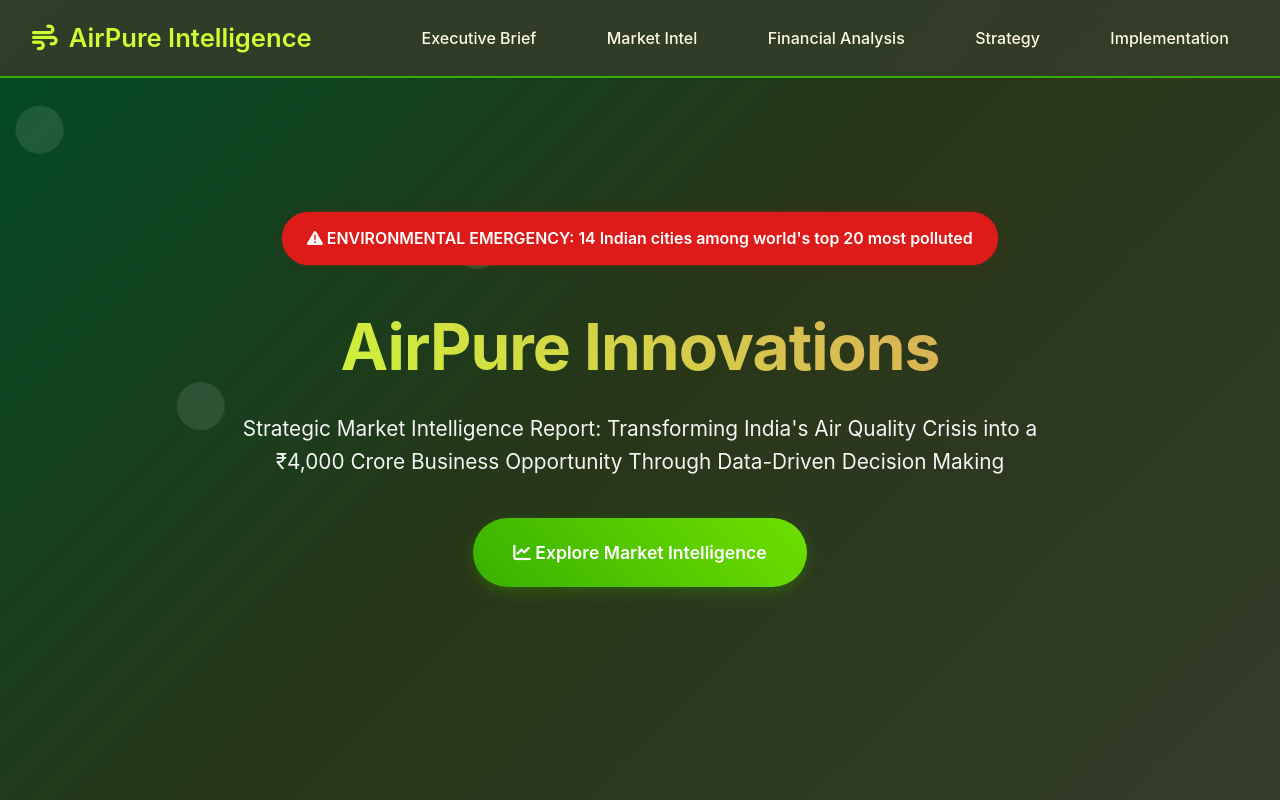
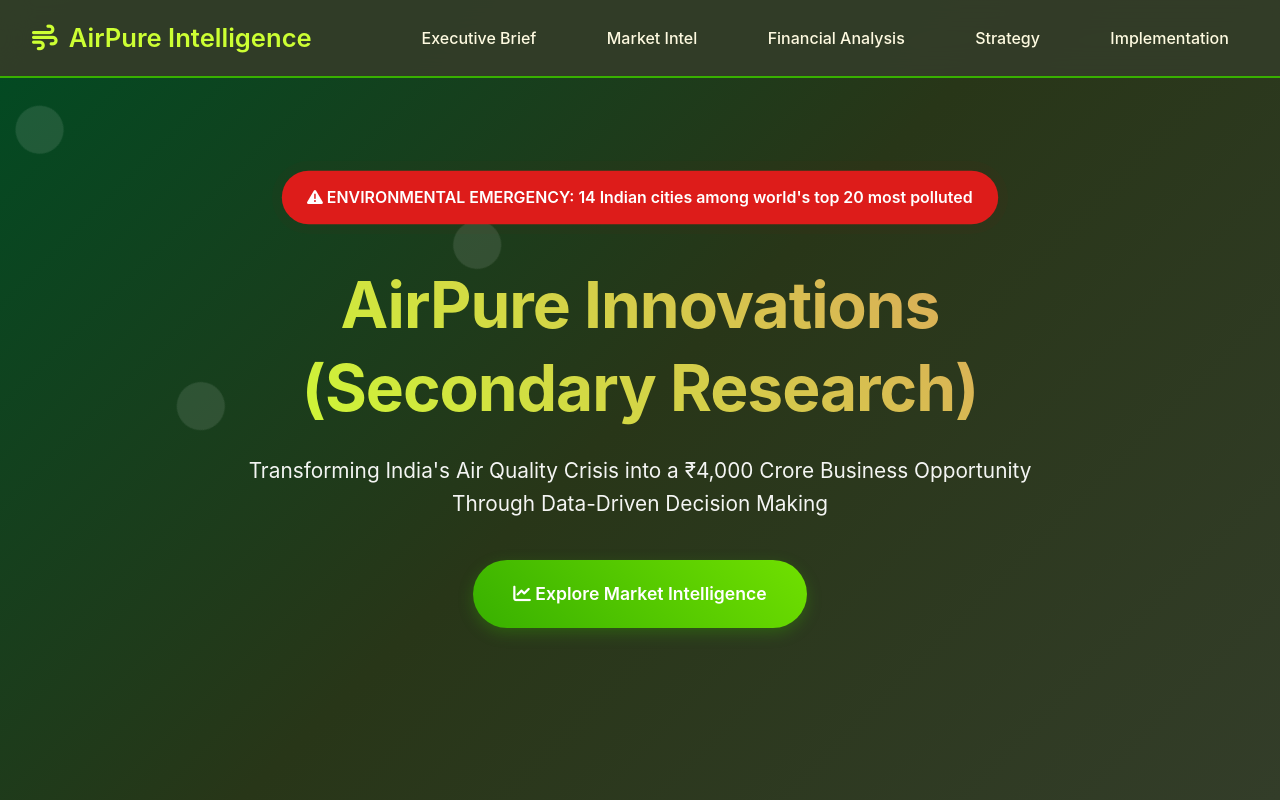
Before and after one commit to shubh-ag-git/AirPure-Innovations, a plain HTML site: page index.html in a window 1280 px wide. Shown: the top 800 px of the page. Drawn offline with nearby package versions, Linux system fonts and the light colour scheme; a web font is replaced by a local one.

Commit message:
Update index.html

```diff
--- a/index.html
+++ b/index.html
@@ -812,8 +812,8 @@
                 <i class="fas fa-exclamation-triangle"></i>&nbsp;
                 <span>ENVIRONMENTAL EMERGENCY: 14 Indian cities among world's top 20 most polluted</span>
             </div>
-            <h1>AirPure Innovations</h1>
-            <p class="hero-subtitle">Strategic Market Intelligence Report: Transforming India's Air Quality Crisis into a ₹4,000 Crore Business Opportunity Through Data-Driven Decision Making</p>
+            <h1>AirPure Innovations (Secondary Research)</h1>
+            <p class="hero-subtitle">Transforming India's Air Quality Crisis into a ₹4,000 Crore Business Opportunity Through Data-Driven Decision Making</p>
             <a href="#executive" class="cta-button">
                 <i class="fas fa-chart-line"></i> Explore Market Intelligence
             </a>
```
